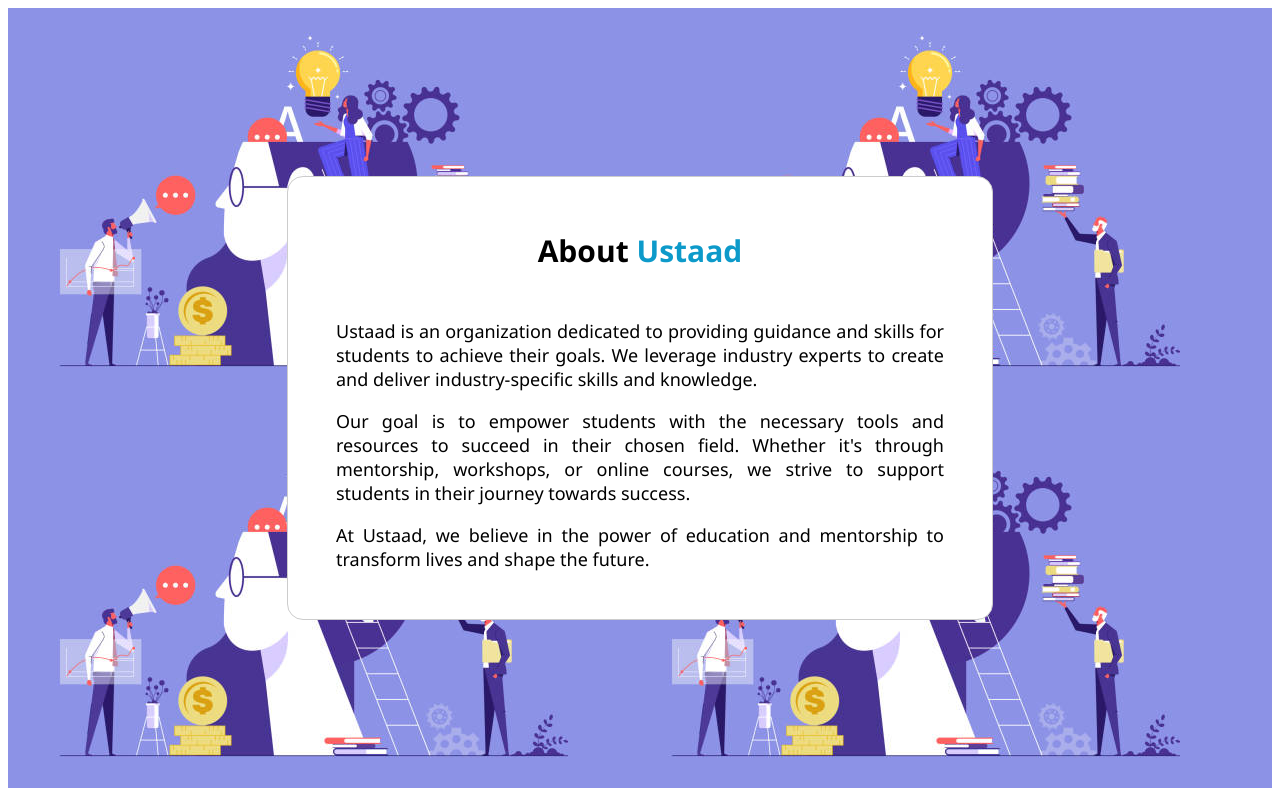
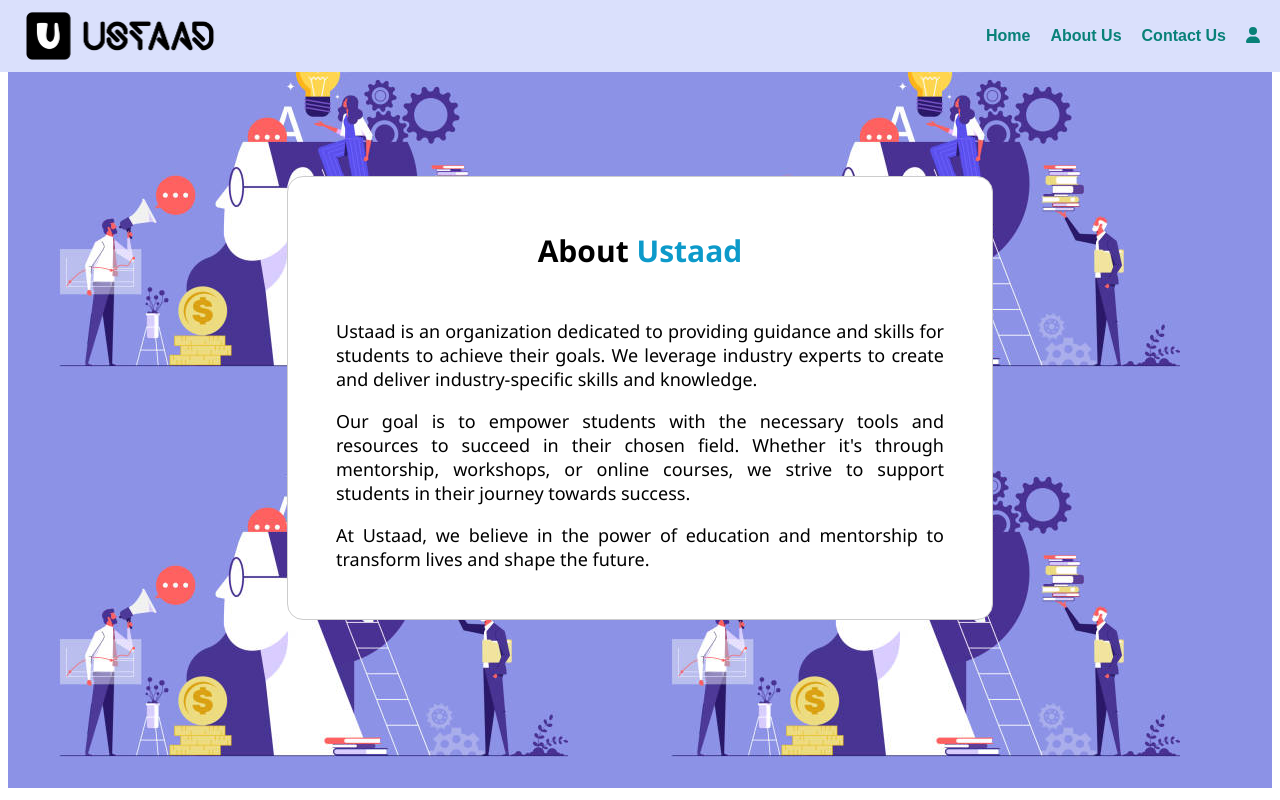
Before and after one commit to bharath-krypt/Ustaad, a React (Vite) app: page /about in a window 1280 px wide. Built offline with nearby package versions, Linux system fonts and the light colour scheme.

Commit message:
navbar misc in about page

```diff
--- a/src/AboutUs.tsx
+++ b/src/AboutUs.tsx
@@ -1,8 +1,27 @@
 import React from 'react';
 import './AboutUs.css';  // Import the CSS file
+import { FontAwesomeIcon } from '@fortawesome/react-fontawesome';
+import { faUser } from '@fortawesome/free-solid-svg-icons';
+import Logo1 from './assets/logo.png';
+import { Link } from 'react-router-dom';
+
 
 const AboutUs: React.FC = () => {
   return (
+    <div className='abt-cont'>
+      <div className="navbar">
+        <div className="logo">
+          <img src={Logo1} alt="Logo1" />
+        </div>
+        <ul>
+          <li><Link to="/Ustaad/">Home</Link></li>
+          <li><Link to="/about">About Us</Link></li>
+          {/* <li><a href="#placements">Placements</a></li>
+          <li><a href="#facilities">Facilities</a></li> */}
+          <li><a href="/contact">Contact Us</a></li>
+          <li><a href="/user"><FontAwesomeIcon icon={faUser} /></a></li>
+        </ul>
+      </div>
     <div className="about-us-container">
       <div className="about-us-box">
         <h1 className="about-us-title">About <span>Ustaad</span></h1>
@@ -17,6 +36,7 @@
         </p>
       </div>
     </div>
+    </div>
   );
 };
 
```
